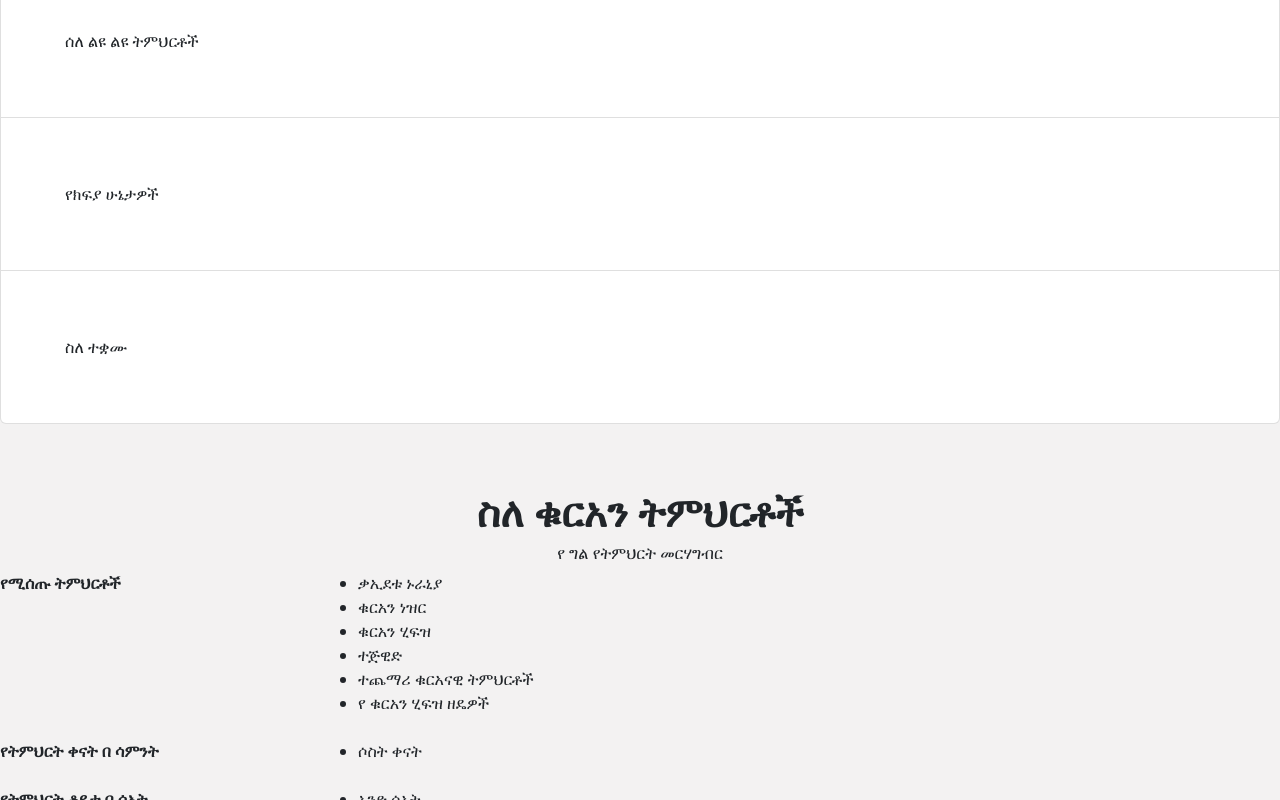
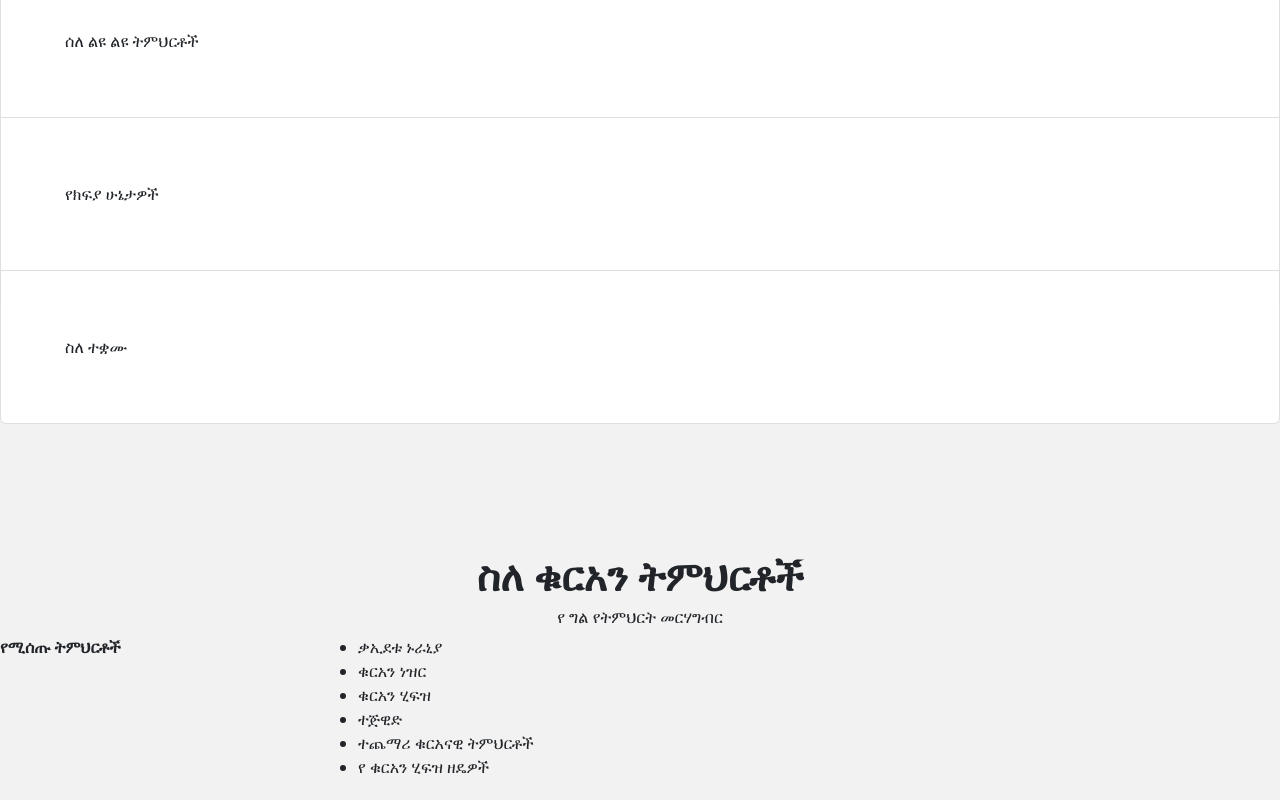
Before and after one commit to RemziAbubeker/RemziAbubeker.github.io, a plain HTML site: page index.html in a window 1280 px wide. Shown: the part 457-1257 px from the top of the page. Drawn offline with nearby package versions, Linux system fonts and the light colour scheme.

Commit message:
Add files via upload

```diff
--- a/index.html
+++ b/index.html
@@ -12,14 +12,14 @@
 <body>
   <nav class="fixed-top"> አል ቀለም የኦንላይን የቁርአን እና የ አረብኛ ትምህርት ቤት</nav>
   <div class="list-group rlists">
-    <a href="#" class="list-group-item list-group-item-action">ስለ ቁርዕን ትምህርቶች</a>
+    <a href="#quranclass" class="list-group-item list-group-item-action">ስለ ቁርዕን ትምህርቶች</a>
     <a href="#" class="list-group-item list-group-item-action">ስለ አረብኛ ትምህርቶች</a>
     <a href="#" class="list-group-item list-group-item-action">ሰለ ልዩ ልዩ ትምህርቶች</a>
     <a href="#" class="list-group-item list-group-item-action">የክፍያ ሁኔታዎች</a>
     <a class="list-group-item list-group-item-action">ስለ ተቋሙ</a>
   </div>
   <div>
-    <h1 class="titlecenter">ስለ ቁርአን ትምህርቶች</h1>
+    <h1 id="quranclass" class="titlecenter">ስለ ቁርአን ትምህርቶች</h1>
     <h1 class="tabletitle">የ ግል የትምህርት መርሃግብር</h1>
   </div>
   <div>
@@ -30,7 +30,7 @@
         <li>ቁርአን ነዝር</li>
         <li>ቁርአን ሂፍዝ</li>
         <li>ተጅዊድ</li>
-        <li> ተጨማሪ ቁርአናዊ ትምህርቶች</li>
+        <li>ተጨማሪ ቁርአናዊ ትምህርቶች</li>
         <li>የ ቁርአን ሂፍዝ ዘዴዎች</li>
       </ul></dd>
       <dt class="col-sm-3">የትምህርት ቀናት በ ሳምንት </dt>
--- a/style.css
+++ b/style.css
@@ -14,7 +14,7 @@ nav{
 .titlecenter {
   font-weight: bold;
   text-align: center;
-  padding-top: 5%;
+  padding-top: 10%;
 }
 .tabletitle{
   text-align: center;
```
